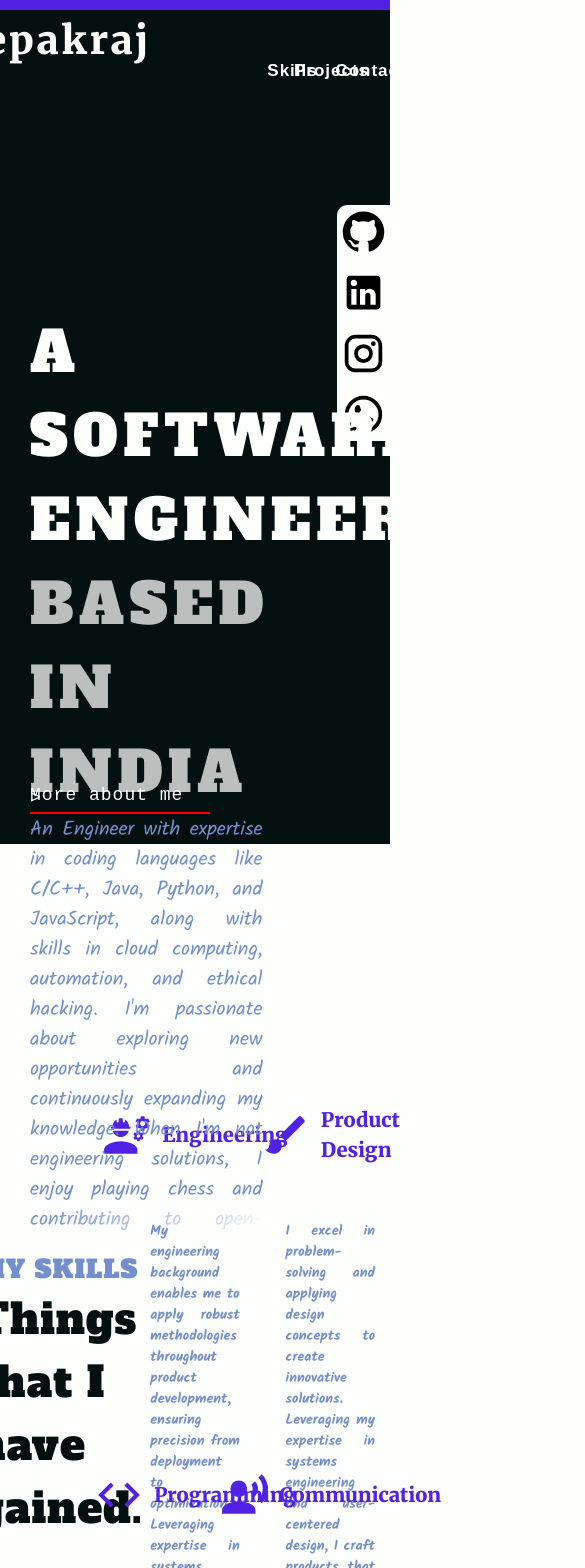
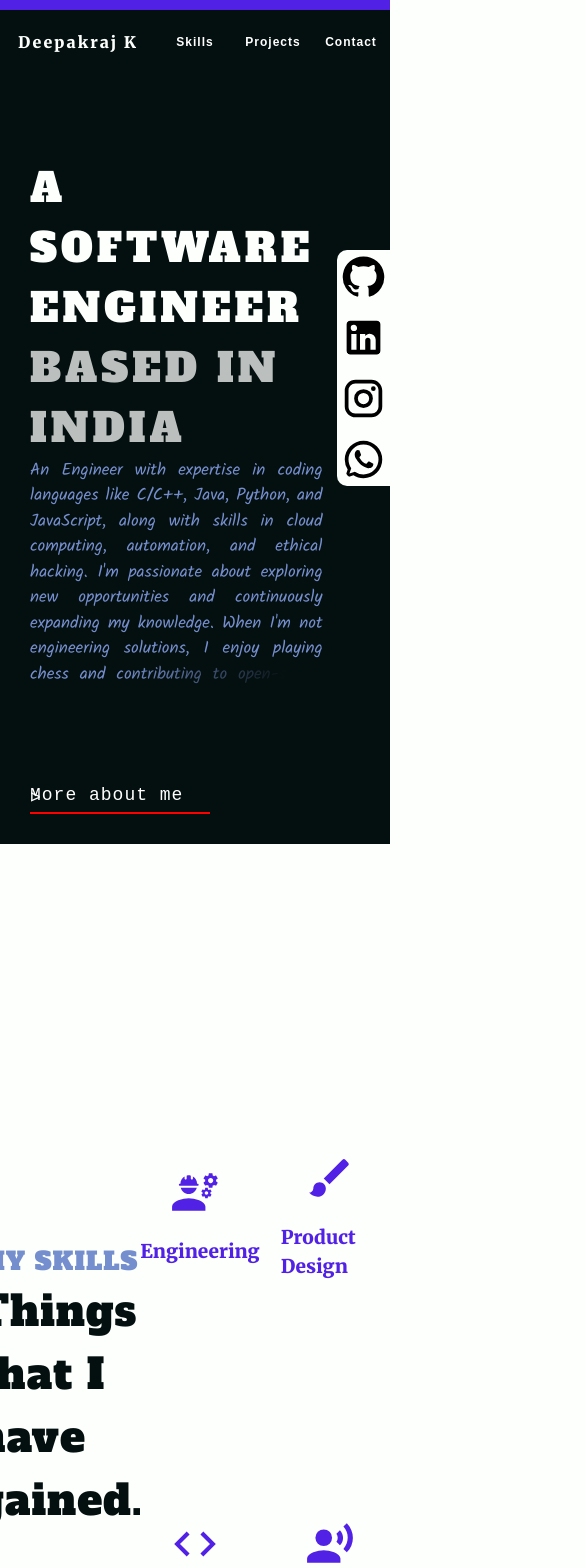
Before and after one commit to Deepakraj15/portfolio-website, a React (Create React App) app: page / in a window 390 px wide. Shown: the top 1568 px of the page, 585 px wide, since content can reach past the window. Built offline with nearby package versions, Linux system fonts and the light colour scheme; a web font is replaced by a local one.

Commit message:
done few animation changes and fixed some scaling issues with mobile screen size

```diff
--- a/public/index.html
+++ b/public/index.html
@@ -1,42 +1,29 @@
 <!DOCTYPE html>
 <html lang="en">
+
 <head>
   <meta charset="utf-8" />
 
-    <meta name="viewport" content="width=device-width, initial-scale=1" />
+  <meta name="viewport" content="width=device-width, initial-scale=1, user-scalable=no" />
   <meta name="theme-color" content="#000000" />
-    <meta
-      name="description"
-      content="Web site created using create-react-app"
-    />
+  <meta name="description" content="Web site created using create-react-app" />
   <link rel="preconnect" href="https://fonts.googleapis.com" />
   <link rel="preconnect" href="https://fonts.gstatic.com" crossorigin="" />
   <link
     href="https://fonts.googleapis.com/css2?family=Alfa+Slab+One&amp;family=Baskervville+SC&amp;family=Dancing+Script:wght@400..700&amp;family=Kalam:wght@300;400;700&amp;display=swap"
-      rel="stylesheet"
-    />
+    rel="stylesheet" />
   <link
     href="https://fonts.googleapis.com/css2?family=Merriweather:ital,wght@0,300;0,400;0,700;0,900;1,300;1,400;1,700;1,900&amp;display=swap"
-      rel="stylesheet"
-    />
-    <link
-      rel="stylesheet"
-      href="https://cdnjs.cloudflare.com/ajax/libs/animate.css/4.1.1/animate.min.css"
-    />
-    <link
-      rel="stylesheet"
-      type="text/css"
-      href="https://cdn.jsdelivr.net/gh/devicons/devicon@latest/devicon.min.css"
-    />
+    rel="stylesheet" />
+  <link rel="stylesheet" href="https://cdnjs.cloudflare.com/ajax/libs/animate.css/4.1.1/animate.min.css" />
+  <link rel="stylesheet" type="text/css" href="https://cdn.jsdelivr.net/gh/devicons/devicon@latest/devicon.min.css" />
   <title>Deepakraj K</title>
-    <script
-      id="react-dotenv"
-      src="https://Deepakraj15.github.io/portfolio-website//env.js"
-    ></script>
+  <script id="react-dotenv" src="https://Deepakraj15.github.io/portfolio-website//env.js"></script>
 </head>
 
 <body>
   <noscript>You need to enable JavaScript to run this app.</noscript>
   <div id="root"></div>
 </body>
+
 </html>
--- a/src/App.css
+++ b/src/App.css
@@ -52,10 +52,7 @@ body {
   background-color: var(--text-primary);
 }
 
-.screen {
-  display: block;
-  background-color: var(--background);
-}
+
 
 .nav {
   cursor: pointer;
@@ -154,18 +151,25 @@ body {
   margin-top: 10px;
   transition: all 1s;
   border-radius: 7px;
+  transition: all 1s;
 }
 
 .skill:hover {
-  color: var(--background) !important;
   background-color: var(--accent-secondary);
   box-shadow: 3px 5px 5px rgba(0, 0, 0, 0.5);
+  transition: all 1s;
 }
 
-.skill:hover > * {
-  color: var(--background);
+
+.skill:hover >* >*{
+
+   transform: translateY(-10px);
+   color: var(--background);
 }
-
+.skill:hover >* {
+   transform: translateY(-10px);
+   color: var(--background);
+}
 .skill-icon {
   color: var(--accent-primary);
 }
@@ -426,3 +430,60 @@ textarea:focus {
 footer {
   background-color: var(--text-primary);
 }
+
+/*TODO:
+    Configure different animations issues and find a solution for it
+*/
+ @media (max-width: 640px) {
+
+
+  .content-cont{
+    width: 100%;
+    height: 90%;
+    display:flex;
+    flex-direction: column;
+    position: relative;
+  }
+ .content{
+  width: 75%;
+  position: absolute;
+  bottom: 10%;
+  font-size: 40px;
+ }
+ .personal-info{
+  font-size: 17px;
+ }
+ .nav-name{
+  font-size: 1rem;
+  transform: none !important;
+ }
+ .nav{
+  font-size: 0.75em;
+  padding: 20px;
+ }
+ .nav-bar{
+  width: 100%;
+  height: 10%;
+ }
+ .side-contact-list{
+  position: absolute;
+ margin: 0;
+  top:250px;
+  z-index: 9999;
+ }
+ .skill-icon-heading{
+  font-size: 19px;
+ }
+ .skill-card{
+  display:flex;
+  flex-direction: column;
+  row-gap: 20px;
+ }
+ .skill-content{
+  display: none;
+ }
+ /*
+ .heading{
+    skill heading is not working properly
+ } */
+}
--- a/src/components/Contact.js
+++ b/src/components/Contact.js
@@ -58,7 +58,7 @@ export const Contact = () => {
     <div className="w-full h-screen grid grid-cols-2 items-center" id="section3">
 
       <motion.div
-        initial={{ x: -300 }}
+        initial={{ x: '-100%' }}
         whileInView={{ x: 0 }}
         className="heading-white w-100 m-10"
       >
--- a/src/components/Description.js
+++ b/src/components/Description.js
@@ -19,16 +19,15 @@ const Description = () => {
   return (
 
       <div className="description w-full h-screen items-end section z-10">
-        <div className="nav-bar w-full h-1/6 z-20 grid grid-cols-10">
+        <div className="nav-bar w-full h-1/6 z-20 grid grid-cols-10 sm:grid-cols-5">
           <motion.div
             initial={{ x: -300,scale:1 }}
              whileInView={{x:0,scale:1.3}}
-
-            className="nav-name col-span-2 col-start-1 center block w-full h-full"
+            className="nav-name col-span-2 sm:col-span-2 col-start-1 sm:col-start-1   center block w-full h-full"
           >
             Deepakraj K
         </motion.div>
-            <ScrollLink className="nav col-start-8 center block w-full h-full" to="section1" smooth={true} duration={500}>
+            <ScrollLink className="nav col-start-8  sm:col-start-3 center block w-full h-full" to="section1" smooth={true} duration={500}>
 
             Skills
         </ScrollLink>
@@ -45,7 +44,7 @@ const Description = () => {
 
 
         </div>
-        <div className="z-10 absolute left-0 bottom-0 w-9/12 h-4/6">
+        <div className=" content-cont z-10 absolute left-0 bottom-0 w-9/12 h-4/6">
           <div className="content">
             <p className="tracking-widest uppercase">
               A Software Engineer
--- a/src/components/Footer.js
+++ b/src/components/Footer.js
@@ -1,10 +1,15 @@
+import { motion } from 'framer-motion';
 import PlaceIcon from '@mui/icons-material/Place';
 import LocalPhoneIcon from '@mui/icons-material/LocalPhone';
 const Footer = () => {
     return (
         <div className="w-full h-screen section grid grid-rows-2">
             <div className="w-100"></div>
-            <footer className="w-100">
+            <motion.footer
+                initial={{ x: '100%' }}
+                whileInView={{ x: 0 }}
+                transition={{delay:0.5}}
+                className="w-100">
                 <h1 className="credits">Deepakraj K</h1>
                 <div className="link-resume">
                     <a href="/portfolio-website/DeepakrajK_Resume.pdf" download>
@@ -13,10 +18,9 @@ const Footer = () => {
                 </div>
                 <div className='contact-footer flex flex-col gap-3'>
                     <span><PlaceIcon sx={{ fontSize: 25}} /> Chennai</span>
-
                    <span> <LocalPhoneIcon sx={{ fontSize: 25 }} /> +91 9344695977</span>
                 </div>
-            </footer>
+            </motion.footer>
         </div>
     )
 }
--- a/src/components/Skills.js
+++ b/src/components/Skills.js
@@ -5,13 +5,15 @@ import CodeIcon from "@mui/icons-material/Code";
 import RecordVoiceOverIcon from "@mui/icons-material/RecordVoiceOver";
 import IconList from "./IconList.js";
 const Skills = () => {
+
+
   return (
     <motion.div className="skills w-full h-screen section flex flex-col gap-5 " id="section1">
       <div className="w-full h-5/6 grid grid-cols-3 grid-rows-2 place-items-center gap-4 ">
         <div className=" col-start-1 row-start-1 row-span-2 w-full h-full center">
           <motion.div
-            initial={{ x: -300 }}
-            whileInView={{x:0}}
+            initial={{ x: '-100%' }}
+            whileInView={{x:'0'}}
             className="heading w-100 m-10">
             My Skills
             <p className="sub-heading">Things that I have gained.</p>
@@ -20,10 +22,10 @@ const Skills = () => {
         <motion.div
           initial={{ x: '150%' }}
           whileInView={{ x: 0 }}
-          whileHover={{ y: 10 }}
+          whileHover={{ x: -10, y: 10 }}
           transition={{ ease: 'easeInOut' }}
           div className="skill w-full h-full col-start-2 row-start-1  flex-col center">
-          <div className="w-full h-3/6 center">
+          <div className="skill-card w-full h-3/6 center">
             <EngineeringIcon className="skill-icon" sx={{ fontSize: 50 }} />
             <p className="skill-icon-heading">Engineering</p>
           </div>
@@ -38,10 +40,11 @@ const Skills = () => {
         <motion.div
          initial={{ y: '150%' }}
           whileInView={{ y: 0 }}
-          whileHover={{ y: 10 }}
+          whileHover={{ x: -10, y: 10 }}
+
           transition={{ ease: 'easeInOut' }}
           className="skill w-full h-full col-start-3 row-start-1  flex-col center">
-          <div className="w-full h-3/6 center">
+          <div className="skill-card  w-full h-3/6 center">
             <BrushIcon className="skill-icon" sx={{ fontSize: 50 }} />
             <p className="skill-icon-heading">Product Design</p>
           </div>
@@ -55,10 +58,11 @@ const Skills = () => {
         <motion.div
            initial={{ y: '-150%' }}
           whileInView={{ y: 0 }}
-          whileHover={{ y: 10 }}
+          whileHover={{ x: -10, y: 10 }}
+
           transition={{ ease: 'easeInOut' }}
           className="skill w-full h-full col-start-2 row-start-2  flex-col center">
-          <div className="w-full h-3/6 center">
+          <div className="skill-card  w-full h-3/6 center">
             <CodeIcon className="skill-icon" sx={{ fontSize: 50 }} />
             <p className="skill-icon-heading">Programming</p>
           </div>
@@ -76,9 +80,10 @@ const Skills = () => {
           initial={{ x: '-150%' }}
           whileInView={{ x: 0 }}
           transition={{ ease: 'easeInOut' }}
-          whileHover={{ y: 10 }}
+          whileHover={{ x: -10, y: 10 }}
+
           className="skill w-full h-full col-start-3 row-start-2  flex-col center">
-          <div className="w-full h-3/6 center">
+          <div className="skill-card  w-full h-3/6 center">
             <RecordVoiceOverIcon className="skill-icon" sx={{ fontSize: 50 }} />
             <p className="skill-icon-heading">Communication</p>
           </div>
--- a/tailwind.config.js
+++ b/tailwind.config.js
@@ -5,6 +5,10 @@ module.exports = {
   ],
   darkMode: 'class',
   theme: {
+    screens: {
+      'sm': { 'max': '640px' },
+
+    },
     extend: {
       colors: {
         primary: 'var(--text-primary)',
```
Lines whose indentation alone changed are shown as unchanged.
